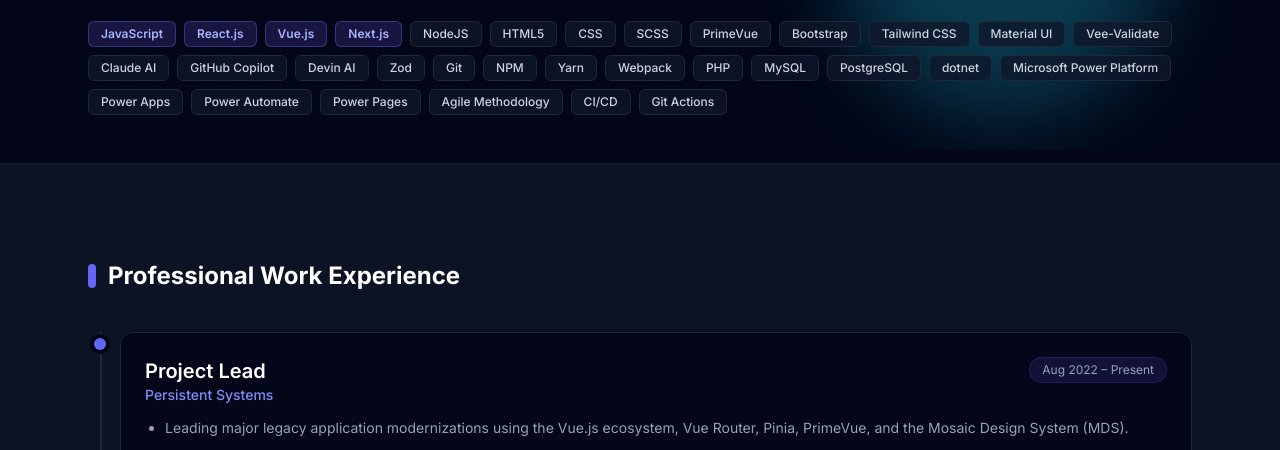
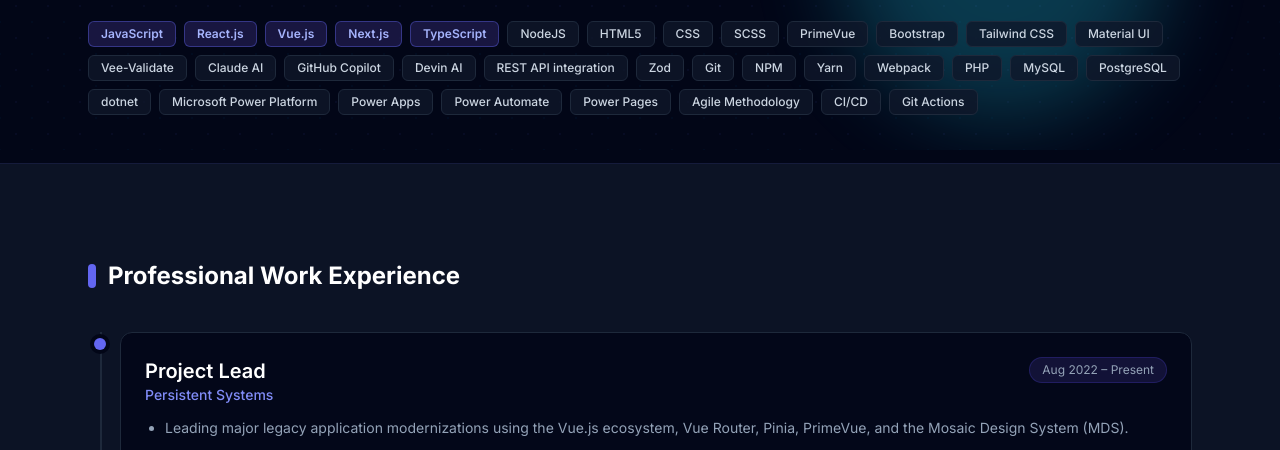
Before and after one commit to kabilashgit/mkportfolio, a plain HTML site: page index.html in a window 1280 px wide. Shown: the part 650-1100 px from the top of the page. Drawn offline with nearby package versions, Linux system fonts and the light colour scheme.

Commit message:
udpated skills

```diff
--- a/index.html
+++ b/index.html
@@ -134,6 +134,7 @@
             <span class="px-3 py-1 bg-indigo-950/80 border border-indigo-500/40 text-indigo-300 rounded-md text-xs font-semibold">React.js</span>
             <span class="px-3 py-1 bg-indigo-950/80 border border-indigo-500/40 text-indigo-300 rounded-md text-xs font-semibold">Vue.js</span>
             <span class="px-3 py-1 bg-indigo-950/80 border border-indigo-500/40 text-indigo-300 rounded-md text-xs font-semibold">Next.js</span>
+            <span class="px-3 py-1 bg-indigo-950/80 border border-indigo-500/40 text-indigo-300 rounded-md text-xs font-semibold">TypeScript</span>
             <span class="px-3 py-1 bg-slate-900/80 border border-slate-800 text-slate-300 rounded-md text-xs font-medium">NodeJS</span>
             <span class="px-3 py-1 bg-slate-900/80 border border-slate-800 text-slate-300 rounded-md text-xs font-medium">HTML5</span>
             <span class="px-3 py-1 bg-slate-900/80 border border-slate-800 text-slate-300 rounded-md text-xs font-medium">CSS</span>
@@ -146,6 +147,7 @@
             <span class="px-3 py-1 bg-slate-900/80 border border-slate-800 text-slate-300 rounded-md text-xs font-medium">Claude AI</span>
             <span class="px-3 py-1 bg-slate-900/80 border border-slate-800 text-slate-300 rounded-md text-xs font-medium">GitHub Copilot</span>
             <span class="px-3 py-1 bg-slate-900/80 border border-slate-800 text-slate-300 rounded-md text-xs font-medium">Devin AI</span>
+            <span class="px-3 py-1 bg-slate-900/80 border border-slate-800 text-slate-300 rounded-md text-xs font-medium">REST API integration</span>
             <span class="px-3 py-1 bg-slate-900/80 border border-slate-800 text-slate-300 rounded-md text-xs font-medium">Zod</span>
             <span class="px-3 py-1 bg-slate-900/80 border border-slate-800 text-slate-300 rounded-md text-xs font-medium">Git</span>
             <span class="px-3 py-1 bg-slate-900/80 border border-slate-800 text-slate-300 rounded-md text-xs font-medium">NPM</span>
```
